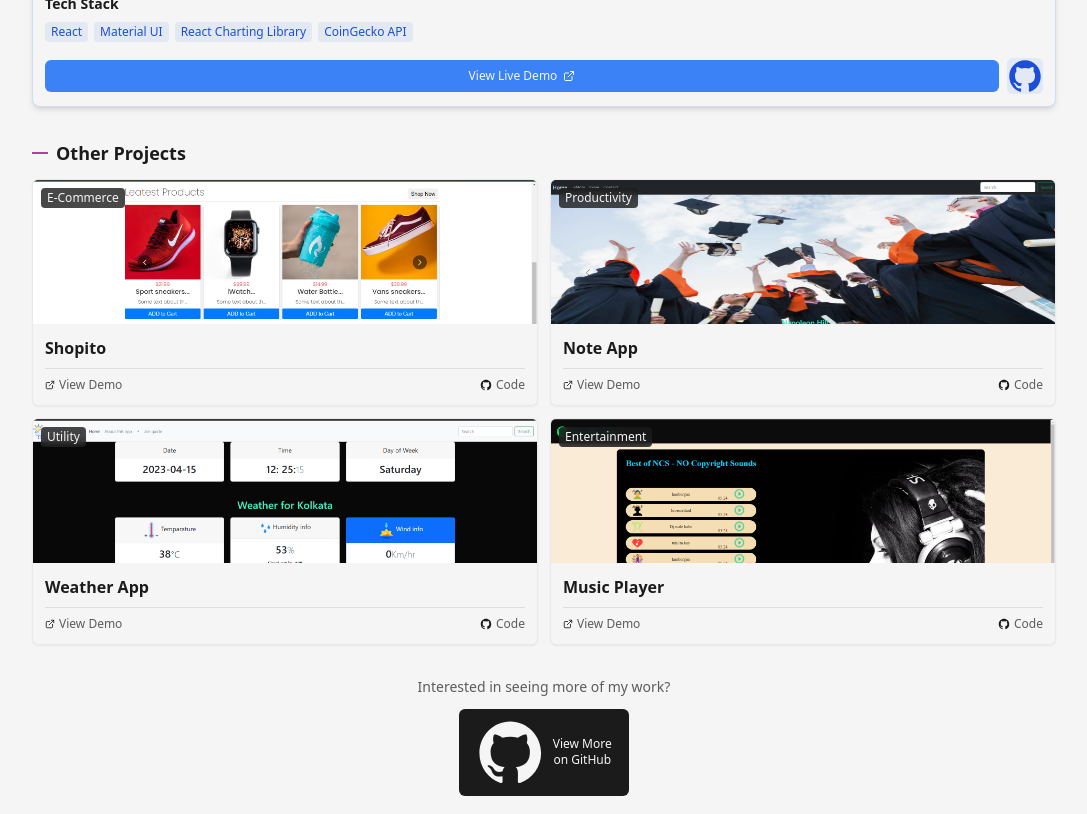
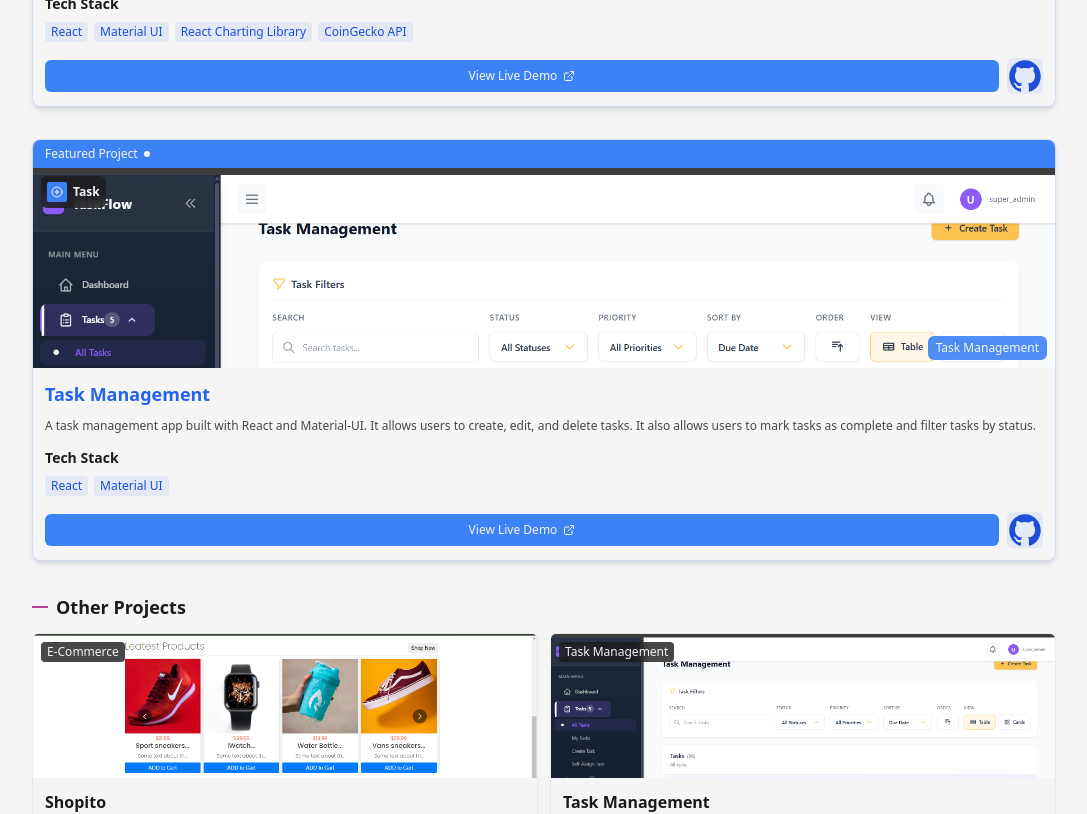
Before and after one commit to Ganeshshit/Coder_ganesh, a Next.js app: page /projects in a window 1280 px wide. Shown: the part 1100-1914 px from the top of the page, without its empty margins (96-1183 px from the left). Built offline with nearby package versions, Linux system fonts and the light colour scheme.

Commit message:
Addd project

```diff
--- a/src/pages/projects.js
+++ b/src/pages/projects.js
@@ -12,6 +12,7 @@ import project3 from "../../public/images/projects/music.png";
 import Bitcoin from "../../public/images/projects/BitcoinBaat.png";
 import Shopito from "../../public/images/projects/Shopito.png";
 import InterviewPro from "../../public/images/projects/interviewpro.png";
+import Task from "../../public/images/projects/task.png";
 
 const FeaturedProject = ({
   type,
@@ -99,7 +100,7 @@ const FeaturedProject = ({
                   </svg>
                 </div>
                 <span className="font-bold text-light dark:text-dark text-xs">
-                  {isPrimary ? "InterviewPro" : "CryptoDash"}
+                  {isPrimary ? "InterviewPro" : "Task"}
                 </span>
               </div>
             </div>
@@ -343,6 +344,17 @@ const Projects = () => {
               techStackName="React, Material UI, React Charting Library, CoinGecko API"
               isInterviewPro={false}
             />
+            <FeaturedProject
+              type="Task Management"
+              title="Task Management"
+              summary="A task management app built with React and Material-UI. It allows users to create, edit, and delete tasks. It also allows users to mark tasks as complete and filter tasks by status. "
+              img={Task}
+              link="https://taskmanagement-lime.vercel.app/"
+              github="https://github.com/Ganeshshit/deshboard"
+              techStack="Tech Stack"
+              techStackName="React, Material UI"
+              isInterviewPro={false}
+            />
           </section>
 
           {/* Other Projects Section */}
@@ -362,7 +374,13 @@ const Projects = () => {
                 link="https://shopito.vercel.app/"
                 github="https://github.com/Ganeshshit/Shopito"
               />
-
+              <Project
+                type="Task Management"
+                title="Task Management"
+                img={Task}
+                link="https://taskmanagement-lime.vercel.app/"
+                // github="https://github.com/Ganeshshit/Shopito"
+              />
               <Project
                 type="Productivity"
                 title="Note App"
```
Also changed, not shown: public/images/projects/task.png (added).
